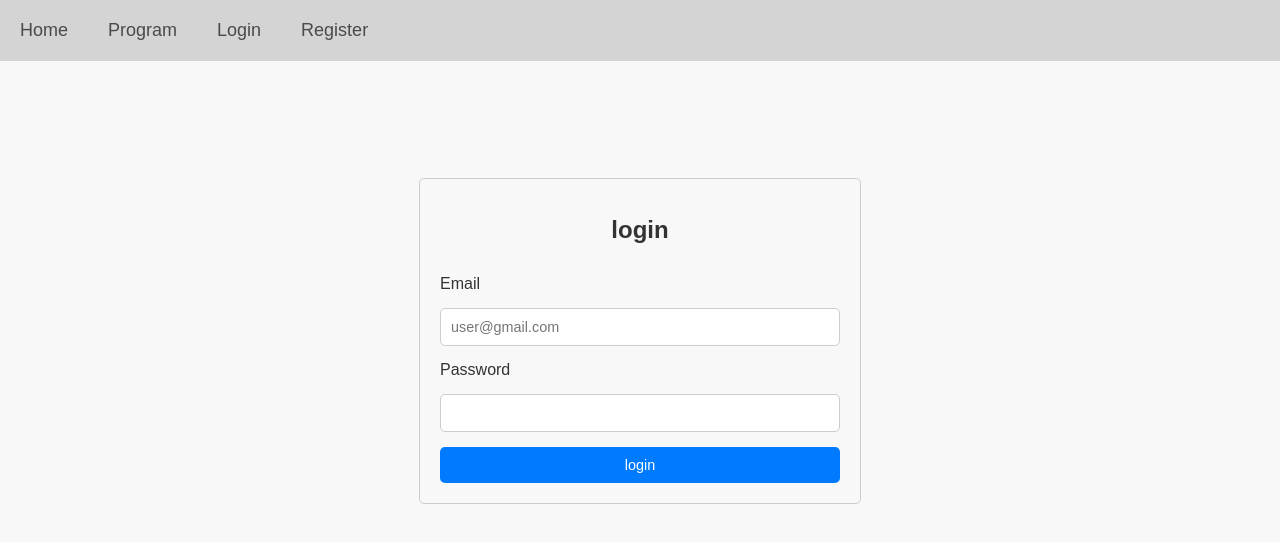
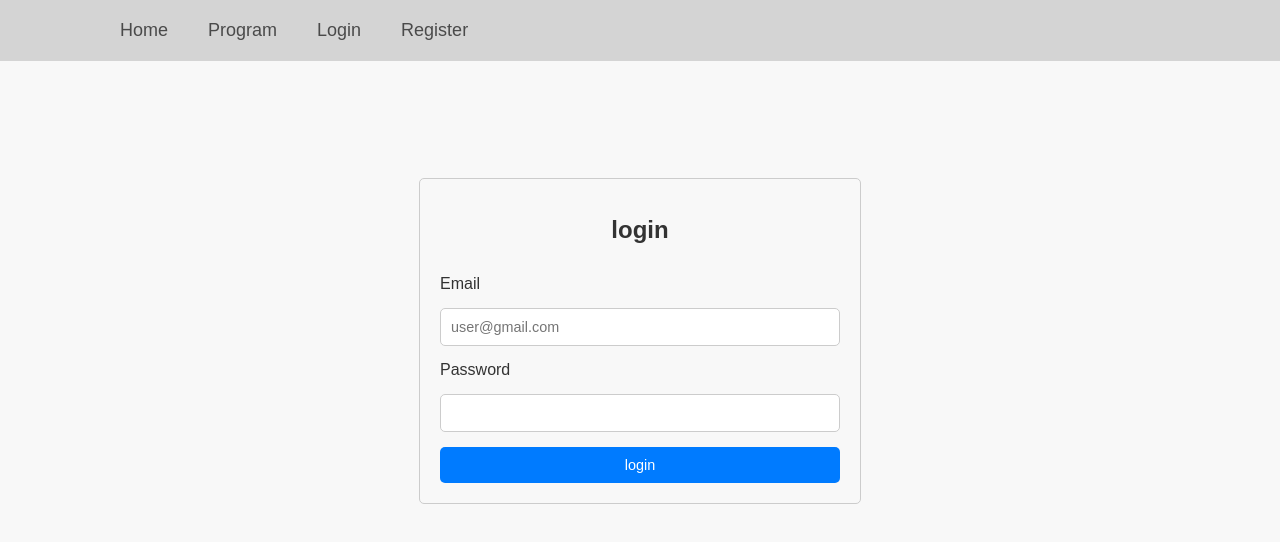
Before and after one commit to PetyoVeselinovMitev/SoftuniExamProject, a React (Vite) app in the folder client/: page /login in a window 1280 px wide. Shown: the top 542 px of the page. Built offline with nearby package versions, Linux system fonts and the light colour scheme.

Commit message:
update header styling

```diff
--- a/client/src/components/header/Header.jsx
+++ b/client/src/components/header/Header.jsx
@@ -5,7 +5,7 @@ import './header.css';
 import { AuthContext } from '../../contexts/AuthContext';
 
 const Header = () => {
-	const { isAuthenticated, name, email, isAdmin } = useContext(AuthContext);
+	const { isAuthenticated, name, isAdmin } = useContext(AuthContext);
 	return (
 		<header className="header">
 			<nav className="navbar">
@@ -19,9 +19,7 @@ const Header = () => {
 								<li><Link to="/register">Register</Link></li>
 							</>
 						)}
-
 				</ul>
-
 				{isAuthenticated
 					&& (<div className="user-section">
 						<span>Welcome, {name}!</span>
--- a/client/src/components/header/header.css
+++ b/client/src/components/header/header.css
@@ -5,7 +5,7 @@
 
 .navbar .nav-links {
     list-style-type: none;
-    padding: 0;
+    padding-left: 100px;
     margin: 0;
     display: flex;
     justify-content: center
@@ -28,10 +28,11 @@
 .navbar,
 .user-section {
     display: flex;
-    align-items: center
+    align-items: center;
 }
 
 .user-section {
+    margin-right: 100px;
     margin-left: auto;
     gap: 10px;
     padding-right: 20px;
```
